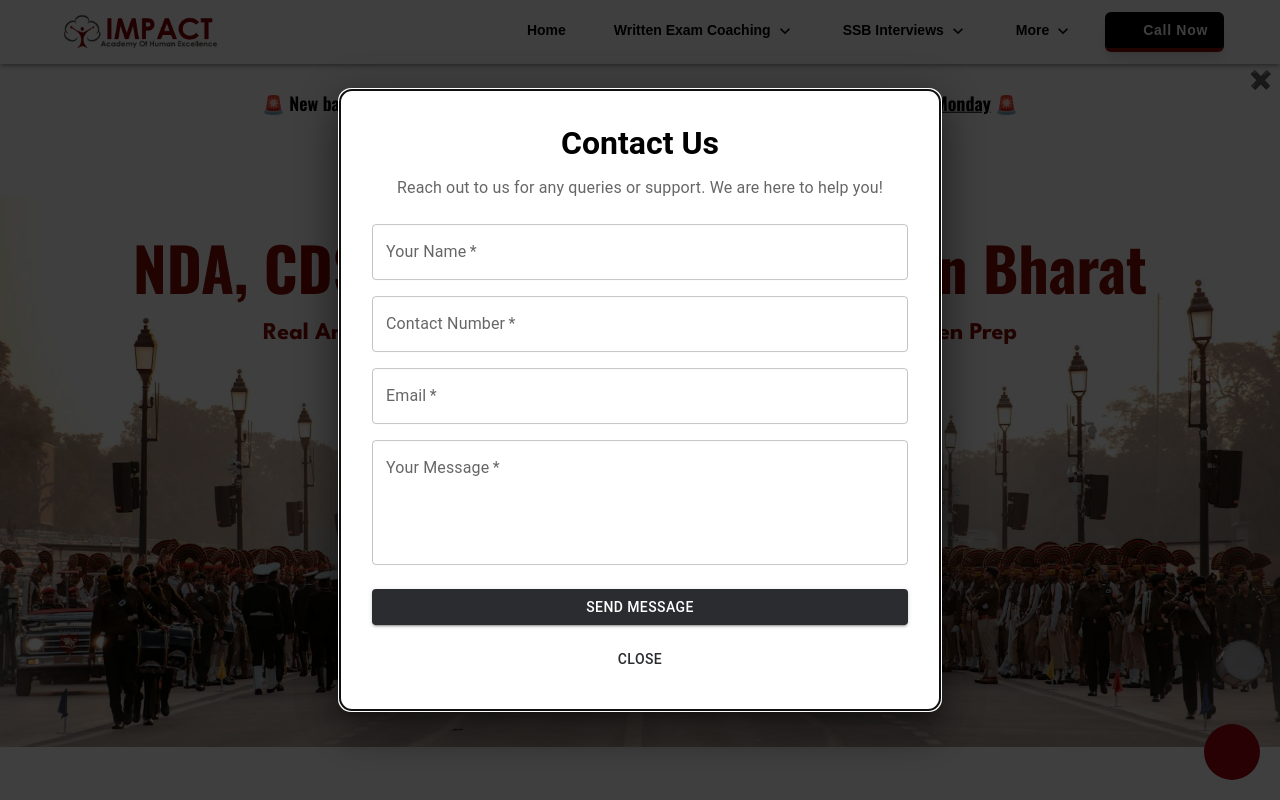
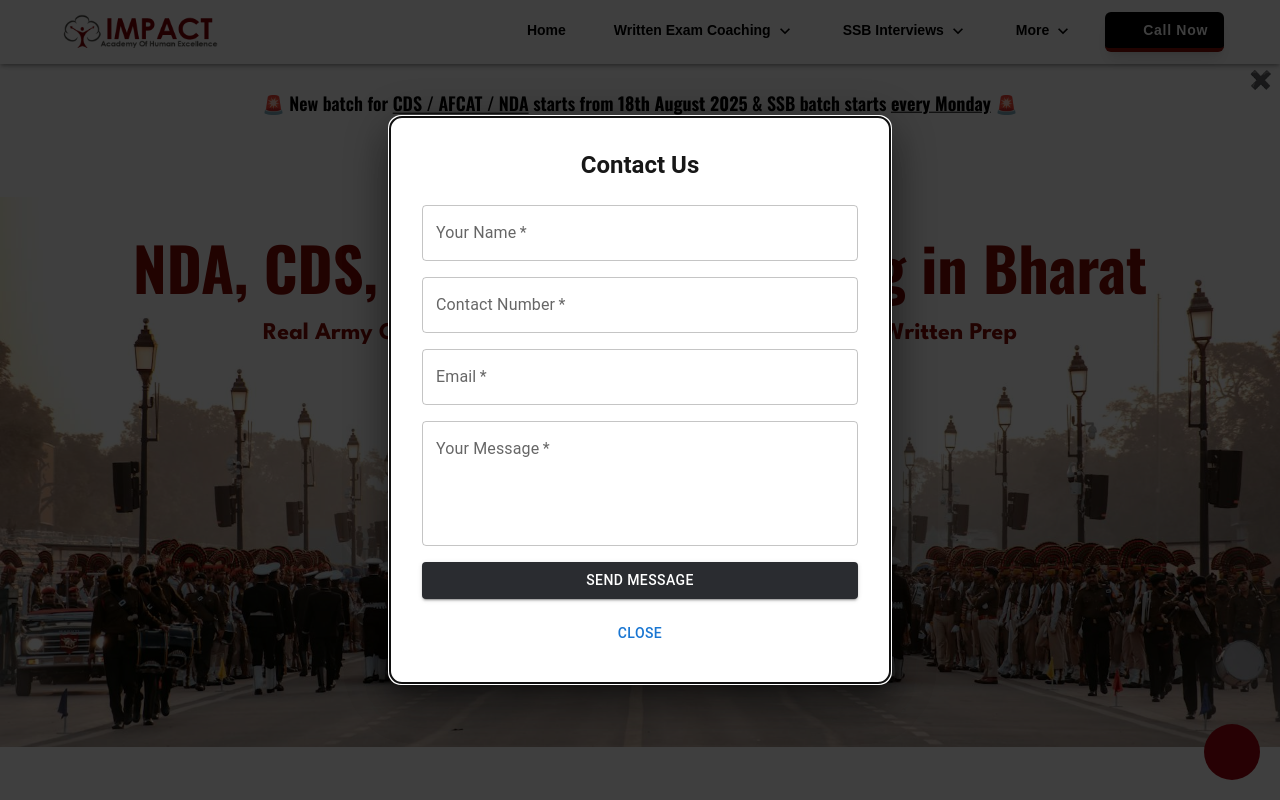
Before and after one commit to anuragandikote/Iahepl, a Next.js app: page / in a window 1280 px wide. Shown: the top 800 px of the page. Built offline with nearby package versions, Linux system fonts and the light colour scheme; some icons are missing.

Commit message:
Feature: blogs integration via strapi.

```diff
--- a/package.json
+++ b/package.json
@@ -13,17 +13,20 @@
     "@emotion/styled": "^11.14.1",
     "@mui/icons-material": "^7.2.0",
     "@mui/material": "^7.2.0",
+    "i": "^0.3.7",
     "next": "15.2.4",
+    "npm": "^11.6.2",
     "react": "^19.0.0",
     "react-dom": "^19.0.0",
     "react-markdown": "^10.1.0",
     "react-slick": "^0.30.3",
+    "rehype-raw": "^7.0.0",
     "slick-carousel": "^1.8.1"
   },
   "devDependencies": {
     "@babel/preset-react": "^7.27.1",
     "@tailwindcss/postcss": "^4",
-    "@tailwindcss/typography": "^0.5.16",
+    "@tailwindcss/typography": "^0.5.19",
     "@types/node": "^20",
     "@types/nprogress": "^0.2.3",
     "@types/react": "^19",
--- a/src/components/delayedModal.tsx
+++ b/src/components/delayedModal.tsx
@@ -1,82 +1,54 @@
 "use client";
+import React, { useState, useEffect, forwardRef, useImperativeHandle } from "react";
+import { Modal, Box, Typography, TextField, Button, Fade, Backdrop } from "@mui/material";
 
-import React, {
-  useEffect,
-  useState,
-  forwardRef,
-  useImperativeHandle,
-} from "react";
-import {
-  Modal,
-  Box,
-  Typography,
-  TextField,
-  Button,
-  Fade,
-  Backdrop,
-} from "@mui/material";
-
-export type DelayedModalHandle = {
-  openModal: () => void;
-};
-
-// Create a ref-forwarding component
 const DelayedModal = forwardRef((props, ref) => {
   const [showModal, setShowModal] = useState(false);
   const [submitted, setSubmitted] = useState(false);
   const [loading, setLoading] = useState(false);
-  const [form, setForm] = useState({
-    name: "",
-    contact: "",
-    email: "",
-    message: "",
-  });
+  const [mounted, setMounted] = useState(false);
+  const [form, setForm] = useState({ name: "", contact: "", email: "", message: "" });
 
-  // Expose openModal to parent via ref
+  useEffect(() => setMounted(true), []);
+
+  useEffect(() => {
+    if (!mounted) return;
+    const shown = sessionStorage.getItem("modalShown");
+    if (!shown) {
+      const timer = setTimeout(() => {
+        setShowModal(true);
+        sessionStorage.setItem("modalShown", "true");
+      }, 5000);
+      return () => clearTimeout(timer);
+    }
+  }, [mounted]);
+
   useImperativeHandle(ref, () => ({
     openModal: () => setShowModal(true),
   }));
 
-  // Delay opening modal
-  useEffect(() => {
-    const timer = setTimeout(() => {
-      setShowModal(true);
-    }, 5000);
-    return () => clearTimeout(timer);
-  }, []);
+  const handleChange = (e: React.ChangeEvent<HTMLInputElement | HTMLTextAreaElement>) =>
+    setForm({ ...form, [e.target.name]: e.target.value });
 
-  const handleChange = (
-    e: React.ChangeEvent<HTMLInputElement | HTMLTextAreaElement>
-  ) => {
-    setForm({ ...form, [e.target.name]: e.target.value });
-  };
-
-  const handleSubmit = async (e: React.FormEvent) => {
+  const handleSubmit = async (e: React.FormEvent<HTMLFormElement>) => {
     e.preventDefault();
     setLoading(true);
     try {
-      await fetch(
-        "https://script.google.com/macros/s/AKfycbzdLkEuWArIgO8J6Js1G_0WRNg84SGgxLvtRzp9777S0GG4GrIfwM5muhL_YlvaooMk/exec",
-        {
-          method: "POST",
-          headers: { "Content-Type": "application/json" },
-          body: JSON.stringify(form),
-          mode: "no-cors",
-        }
-      );
-      alert("Form submitted successfully!");
+      await fetch("https://script.google.com/macros/s/AKfycbzdLkEuWArIgO8J6Js1G_0WRNg84SGgxLvtRzp9777S0GG4GrIfwM5muhL_YlvaooMk/exec", {
+        method: "POST",
+        headers: { "Content-Type": "application/json" },
+        body: JSON.stringify(form),
+        mode: "no-cors",
+      });
       setSubmitted(true);
       setForm({ name: "", contact: "", email: "", message: "" });
-
-      setTimeout(() => {
-        setShowModal(false);
-      }, 3000);
-    } catch (error) {
-      alert("Error submitting form. Please try again later.");
+      setTimeout(() => setShowModal(false), 3000);
     } finally {
       setLoading(false);
     }
   };
+
+  if (!mounted) return null; // 🧩 Prevent hydration mismatch
 
   return (
     <Modal
@@ -85,8 +57,6 @@ const DelayedModal = forwardRef((props, ref) => {
       closeAfterTransition
       slots={{ backdrop: Backdrop }}
       slotProps={{ backdrop: { timeout: 500 } }}
-      aria-labelledby="contact-modal-title"
-      aria-describedby="contact-modal-description"
     >
       <Fade in={showModal}>
         <Box
@@ -95,109 +65,31 @@ const DelayedModal = forwardRef((props, ref) => {
             top: "50%",
             left: "50%",
             transform: "translate(-50%, -50%)",
-            width: { xs: "90%", sm: 500, md: 600 },
+            width: { xs: "90%", sm: 500 },
             bgcolor: "#fff",
             boxShadow: 24,
-            p: { xs: 3, sm: 4 },
+            p: 4,
             borderRadius: 3,
           }}
         >
-          <Typography
-            id="contact-modal-title"
-            variant="h5"
-            align="center"
-            fontWeight="bold"
-            gutterBottom
-            sx={{ fontSize: { xs: "1.5rem", sm: "2rem" }, color: "#000" }}
-          >
+          <Typography variant="h5" align="center" fontWeight="bold" gutterBottom>
             Contact Us
-          </Typography>
-          <Typography
-            id="contact-modal-description"
-            align="center"
-            color="textSecondary"
-            gutterBottom
-            sx={{ fontSize: { xs: "0.95rem", sm: "1rem" } }}
-          >
-            Reach out to us for any queries or support. We are here to help you!
           </Typography>
 
           {submitted ? (
-            <Typography align="center" fontWeight="bold" color="green" mt={3}>
-              Thank you for contacting us! We will get back to you soon.
+            <Typography align="center" color="green">
+              Thank you for contacting us! We’ll get back soon.
             </Typography>
           ) : (
-            <Box
-              component="form"
-              onSubmit={handleSubmit}
-              sx={{
-                mt: 3,
-                display: "flex",
-                flexDirection: "column",
-                gap: 2,
-              }}
-            >
-              <TextField
-                name="name"
-                label="Your Name"
-                value={form.name}
-                onChange={handleChange}
-                fullWidth
-                required
-                variant="outlined"
-              />
-              <TextField
-                name="contact"
-                label="Contact Number"
-                value={form.contact}
-                onChange={handleChange}
-                fullWidth
-                required
-                variant="outlined"
-              />
-              <TextField
-                name="email"
-                label="Email"
-                type="email"
-                value={form.email}
-                onChange={handleChange}
-                fullWidth
-                required
-                variant="outlined"
-              />
-              <TextField
-                name="message"
-                label="Your Message"
-                value={form.message}
-                onChange={handleChange}
-                multiline
-                rows={4}
-                fullWidth
-                required
-                variant="outlined"
-              />
-              <Button
-                type="submit"
-                variant="contained"
-                color="primary"
-                disabled={loading}
-                fullWidth
-                sx={{
-                  mt: 1,
-                  backgroundColor: "#2A2C30",
-                  ":hover": { backgroundColor: "#1f2023" },
-                }}
-              >
+            <Box component="form" onSubmit={handleSubmit} sx={{ mt: 3, display: "flex", flexDirection: "column", gap: 2 }}>
+              <TextField name="name" label="Your Name" value={form.name} onChange={handleChange} required />
+              <TextField name="contact" label="Contact Number" value={form.contact} onChange={handleChange} required />
+              <TextField name="email" label="Email" type="email" value={form.email} onChange={handleChange} required />
+              <TextField name="message" label="Your Message" value={form.message} onChange={handleChange} multiline rows={4} required />
+              <Button type="submit" variant="contained" sx={{ bgcolor: "#2A2C30", ":hover": { bgcolor: "#1f2023" } }}>
                 {loading ? "Submitting..." : "Send Message"}
               </Button>
-              <Button
-                onClick={() => setShowModal(false)}
-                variant="text"
-                fullWidth
-                sx={{ color: "#2A2C30" }}
-              >
-                Close
-              </Button>
+              <Button onClick={() => setShowModal(false)}>Close</Button>
             </Box>
           )}
         </Box>
--- a/tailwind.config.ts
+++ b/tailwind.config.ts
@@ -6,6 +6,7 @@ const config: Config = {
     "./src/pages/**/*.{js,ts,jsx,tsx,mdx}",
     "./src/components/**/*.{js,ts,jsx,tsx,mdx}",
     "./src/app/**/*.{js,ts,jsx,tsx,mdx}",
+    "./src/features/**/*.{js,ts,jsx,tsx,mdx}",
   ],
   theme: {
     extend: {
@@ -30,61 +31,65 @@ const config: Config = {
       animation: {
         marquee: 'marquee 8s linear infinite',
       },
+
       typography: (theme: any) => ({
         DEFAULT: {
           css: {
             maxWidth: 'none',
             color: theme('colors.foreground'),
+
+            /* 📝 Paragraph Spacing */
             p: {
               marginTop: theme('spacing.6'),
               marginBottom: theme('spacing.6'),
             },
-            h1: {
-              color: theme('colors.foreground'),
-              fontWeight: theme('fontWeight.bold'),
-            },
-            h2: {
-              color: theme('colors.foreground'),
-              fontWeight: theme('fontWeight.semibold'),
-            },
-            h3: {
-              color: theme('colors.foreground'),
-              fontWeight: theme('fontWeight.semibold'),
-            },
-            strong: {
-              color: theme('colors.foreground'),
-            },
+
+            /* 🧠 Headings */
+            h1: { color: theme('colors.foreground'), fontWeight: theme('fontWeight.bold') },
+            h2: { color: theme('colors.foreground'), fontWeight: theme('fontWeight.semibold') },
+            h3: { color: theme('colors.foreground'), fontWeight: theme('fontWeight.semibold') },
+
+            strong: { color: theme('colors.foreground') },
             blockquote: {
               color: theme('colors.foreground'),
               borderLeftColor: theme('colors.gray.300'),
             },
-            code: {
-              color: theme('colors.foreground'),
-            },
+            code: { color: theme('colors.foreground') },
             a: {
               color: theme('colors.blue.600'),
-              '&:hover': {
-                color: theme('colors.blue.700'),
+              '&:hover': { color: theme('colors.blue.700') },
+            },
+
+            /* 📊 Table Styling */
+            table: {
+              width: '100%',
+              borderCollapse: 'collapse',
+              marginTop: theme('spacing.6'),
+              marginBottom: theme('spacing.6'),
+            },
+            'th, td': {
+              border: `1px solid ${theme('colors.gray.300')}`,
+              padding: theme('spacing.3'),
+              textAlign: 'left',
+            },
+            th: {
+              backgroundColor: theme('colors.gray.100'),
+              fontWeight: theme('fontWeight.semibold'),
+            },
+            tr: {
+              '&:nth-child(even)': {
+                backgroundColor: theme('colors.gray.50'),
               },
             },
           },
         },
+
         invert: {
           css: {
             '--tw-prose-body': theme('colors.gray.300'),
             '--tw-prose-headings': theme('colors.white'),
-            '--tw-prose-lead': theme('colors.gray.400'),
             '--tw-prose-links': theme('colors.blue.400'),
             '--tw-prose-bold': theme('colors.white'),
-            '--tw-prose-counters': theme('colors.gray.400'),
-            '--tw-prose-bullets': theme('colors.gray.600'),
-            '--tw-prose-hr': theme('colors.gray.700'),
-            '--tw-prose-quotes': theme('colors.gray.100'),
-            '--tw-prose-quote-borders': theme('colors.gray.700'),
-            '--tw-prose-captions': theme('colors.gray.400'),
-            '--tw-prose-code': theme('colors.white'),
-            '--tw-prose-pre-code': theme('colors.gray.300'),
-            '--tw-prose-pre-bg': theme('colors.gray.900'),
             '--tw-prose-th-borders': theme('colors.gray.600'),
             '--tw-prose-td-borders': theme('colors.gray.700'),
           },
@@ -92,9 +97,7 @@ const config: Config = {
       }),
     },
   },
-  plugins: [
-    require('@tailwindcss/typography'),
-  ],
+  plugins: [require('@tailwindcss/typography')],
 };
 
 export default config;
```
Also changed, not shown: src/app/blog/page.tsx (+37 -32 lines), src/app/globals.css (+21 -0 lines), src/features/blog/blogContent.tsx (+7 -4 lines), src/lib/api.ts (+2 -19 lines), 1 other file (tests, documents, lock files or other folders).
